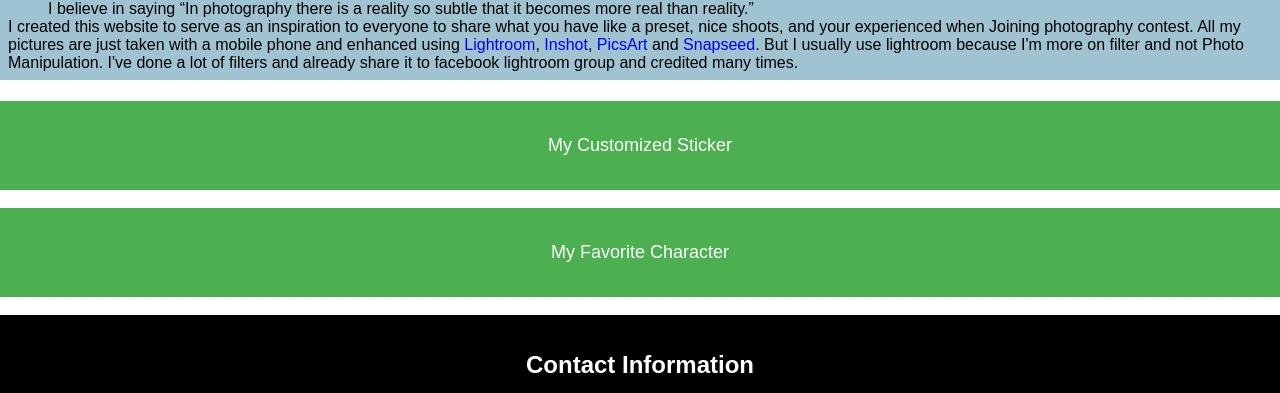
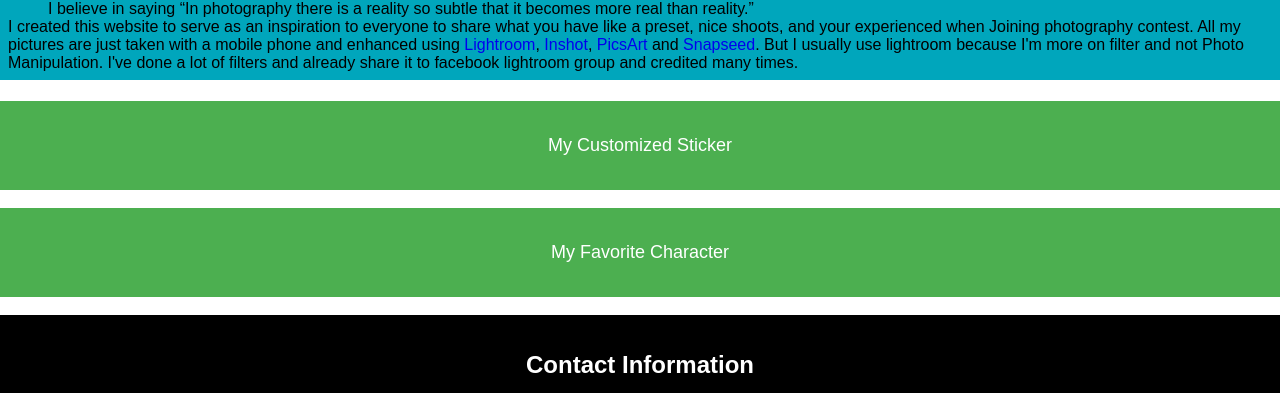
Before and after one commit to jomari00312/blog-site, a plain HTML site: page index.html in a window 1280 px wide. Shown: the part 1494-1887 px from the top of the page. Drawn offline with Linux system fonts and the light colour scheme.

Commit message:
Update index.html

```diff
--- a/index.html
+++ b/index.html
@@ -8,7 +8,7 @@
  <link rel="stylesheet" href="https://cdnjs.cloudflare.com/ajax/libs/font-awesome/4.7.0/css/font-awesome.min.css">
 <style>
 .txt-15{
-      background-color: #9FC3D1;
+      background-color: #00A6BC;
       padding: 8px;
       margin: 3px 0px;
     }
```
